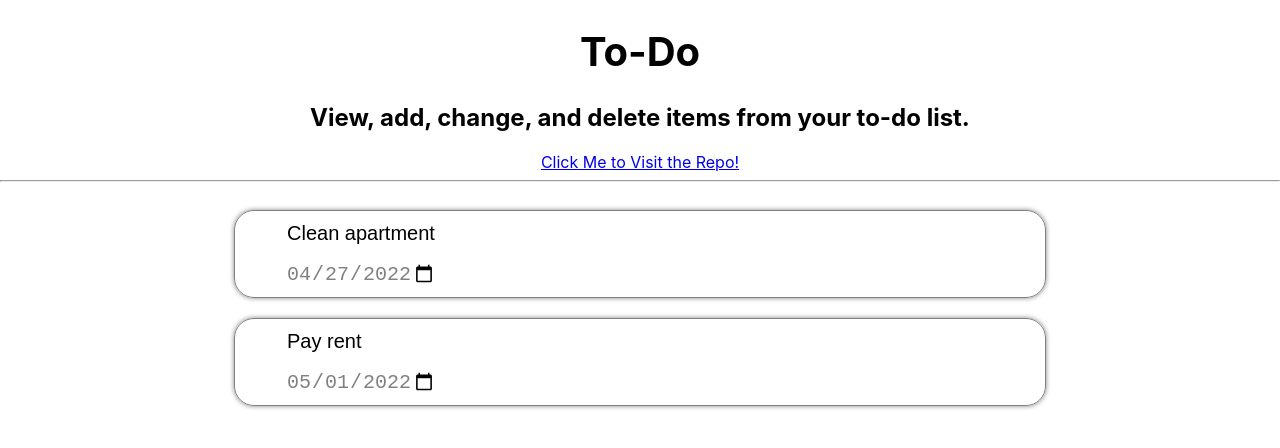
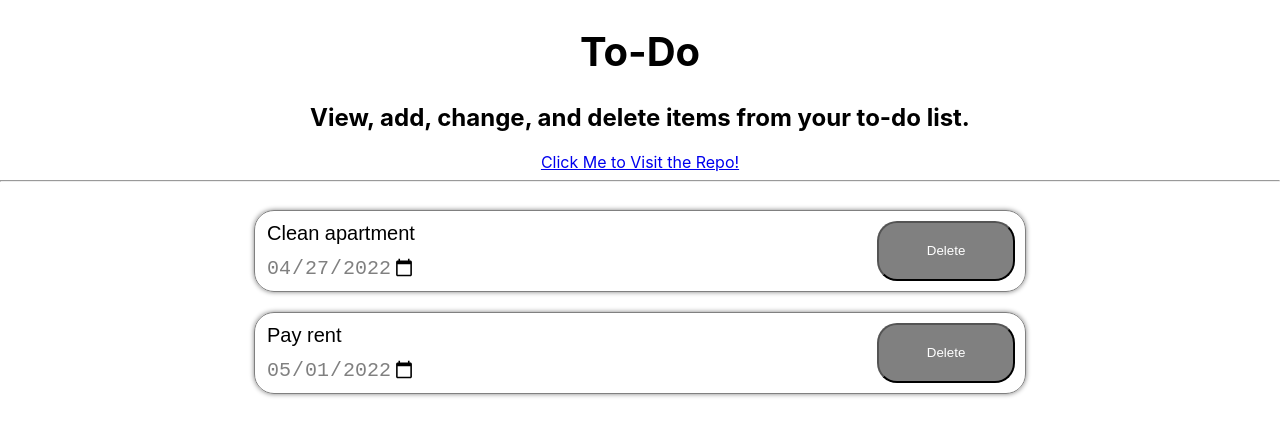
Before and after one commit to amac72/To-Do, a React (Create React App) app in the folder to-do-app/: page / in a window 1280 px wide. Shown: the top 448 px of the page. Built offline with nearby package versions, Linux system fonts and the light colour scheme.

Commit message:
Refactor TaskList component

```diff
--- a/to-do-app/src/components/taskList/Task.css
+++ b/to-do-app/src/components/taskList/Task.css
@@ -1,34 +1,36 @@
-.TaskFrame {
-    border: solid 1px gray;
-    border-radius: 20px;
-    box-shadow: 0 0 5px grey;
-    width: 750px;
-    margin: auto;
-    text-align: left;
-    padding: 10px;
-    padding-left: 50px;
-}
-
 .description {
+    grid-area: task;
     border: none;
     font-size: 20px;
-    width: 550px;
+    width: auto;
 }
 
 .date {
+    grid-area: date;
     border: none;
     font-size: 20px;
     color: grey;
     width: 150px;
 }
 
-.button {
+.deleteButton {
+    grid-area: delete;
     background-color: gray;
-    border: none;
     color: white;
-    padding: 15px 32px;
     text-align: center;
-    text-decoration: none;
-    display: inline-block;
-    font-size: 15px;
+    border-radius: 20px;
 }
+
+.TaskFrame {
+    display: grid;
+    grid-template-areas:
+        'task task task task delete'
+        'date date date date delete';
+    gap: 10px;
+    padding: 10px;
+    width: 750px;
+    margin: auto;
+    border: solid 1px gray;
+    border-radius: 20px;
+    box-shadow: 0 0 5px grey;
+}
--- a/to-do-app/src/components/taskList/Task.js
+++ b/to-do-app/src/components/taskList/Task.js
@@ -9,10 +9,10 @@ const Task = ({ task }) => {
     }
 
     return (
-        <div class="TaskFrame">
-            <input class="description" onChange={(event) => update(event.target.value, 'description', data)} value={data.description} />
-            <p></p>
-            <input type="date" class="date" onChange={(event) => update(event.target.value, 'date', data)} value={data.date} />
+        <div className="TaskFrame">
+            <input className="description" onChange={(event) => update(event.target.value, 'description', data)} value={data.description} />
+            <input type="date" className="date" onChange={(event) => update(event.target.value, 'date', data)} value={data.date} />
+            <button className="deleteButton">Delete</button>
         </div>
     )
 }
--- a/to-do-app/src/components/taskList/TaskList.js
+++ b/to-do-app/src/components/taskList/TaskList.js
@@ -6,7 +6,7 @@ const TaskList = ({ taskList }) => {
         <div>
             {taskList.map(task => {
                 return (
-                    <div>
+                    <div key={task.id}>
                         <Task task={task} />
                         <br></br>
                     </div>
```
